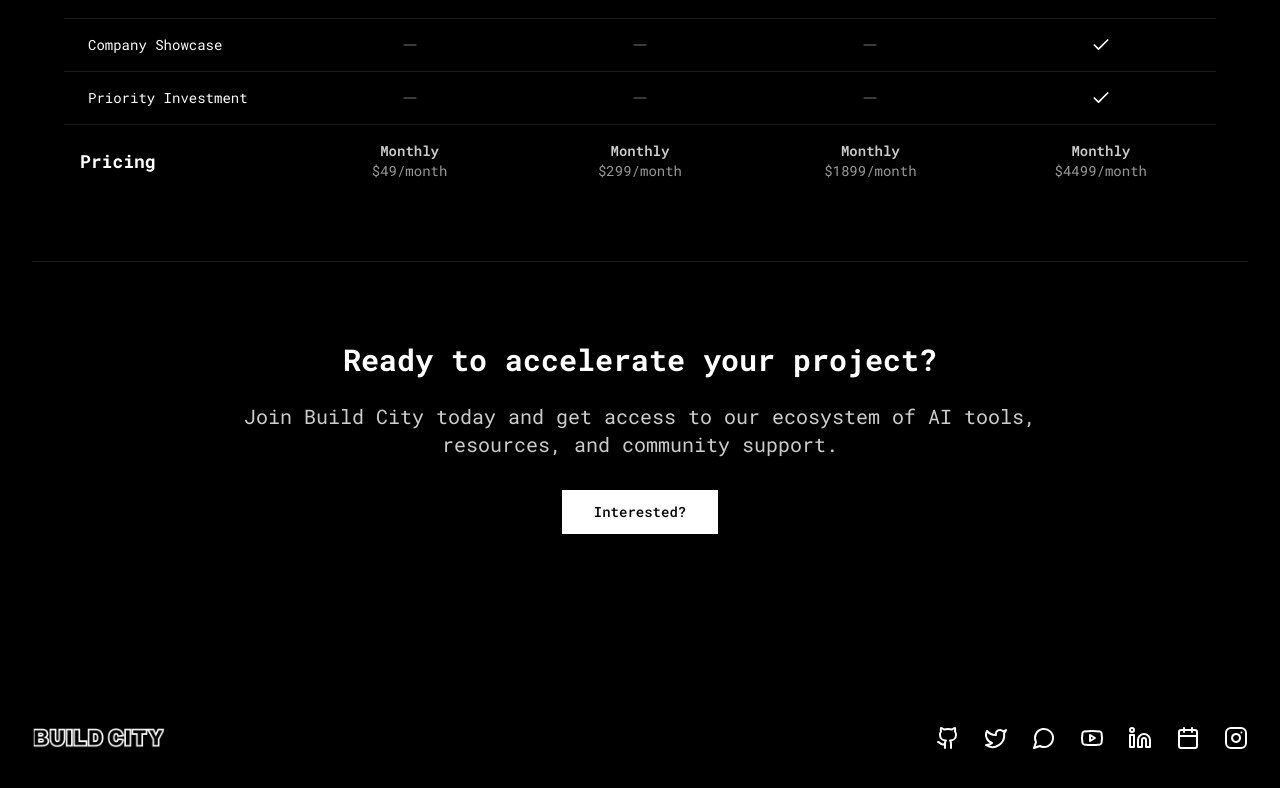
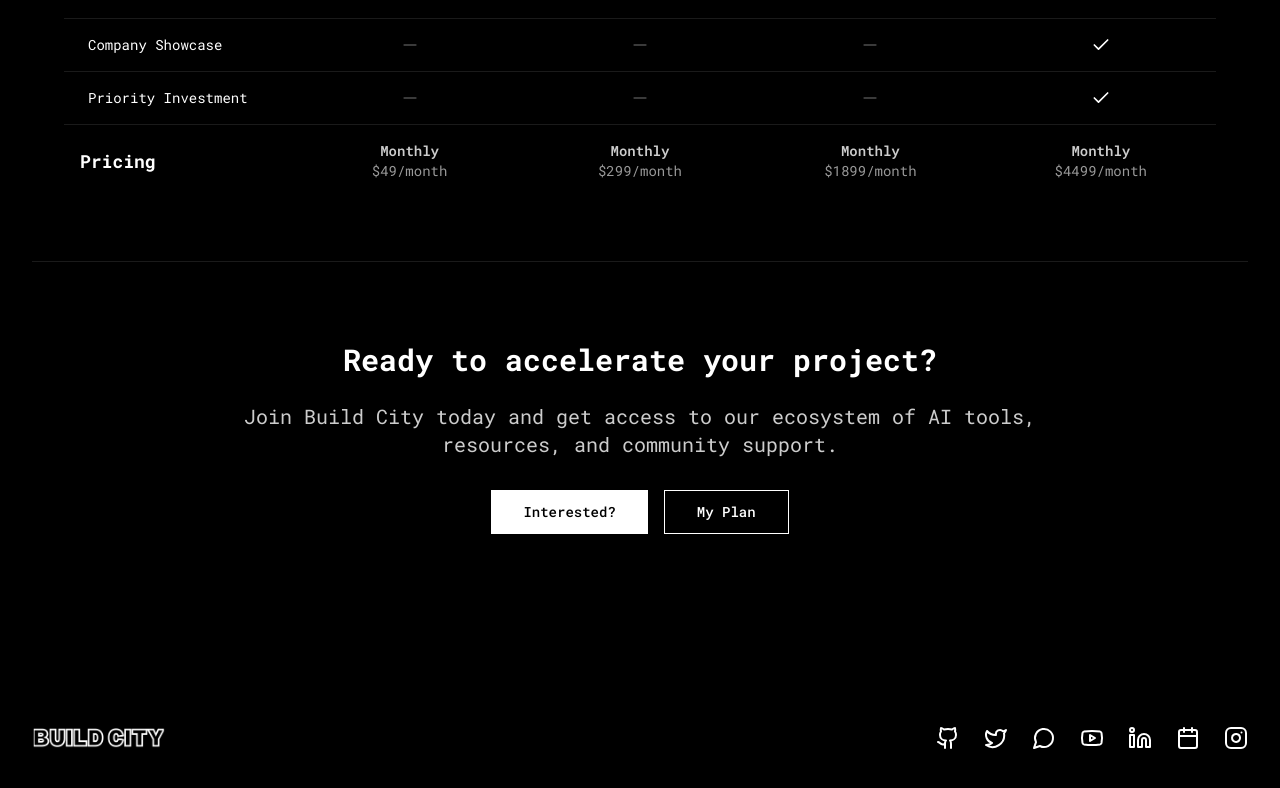
Before and after one commit to buildcity/build-city-site-frontend, a React (Vite) app: page /membership in a window 1280 px wide. Shown: the part 2767-3555 px from the top of the page. Built offline with nearby package versions, Linux system fonts and the light colour scheme.

Commit message:
added a 'my plan button'

```diff
--- a/src/pages/Membership.tsx
+++ b/src/pages/Membership.tsx
@@ -44,7 +44,7 @@ export default function MembershipPage() {
             <p className="text-xl text-white/80 mb-8">
               Join Build City today and get access to our ecosystem of AI tools, resources, and community support.
             </p>
-            <div className="flex justify-center">
+            <div className="flex justify-center space-x-4">
               <Button size="lg" variant="default" className="bg-white text-black hover:bg-white/90" asChild>
                 <a
                   href="https://docs.google.com/forms/d/e/1FAIpQLSebs4h31ju2qrJ2ElC-v_W9eJRMEgK34_pT_NmtfXPAok-BvA/viewform?usp=dialog"
@@ -54,6 +54,15 @@ export default function MembershipPage() {
                   Interested?
                 </a>
               </Button>
+              <Button size="lg" className="bg-black text-white border border-white hover:bg-white hover:text-black" asChild>
+                <a
+                  href="https://billing.stripe.com/p/login/dRm00jcnEa294kFfZLabK00"
+                  target="_blank"
+                  rel="noopener noreferrer"
+                >
+                  My Plan
+                </a>
+              </Button>
             </div>
           </div>
         </section>
```
